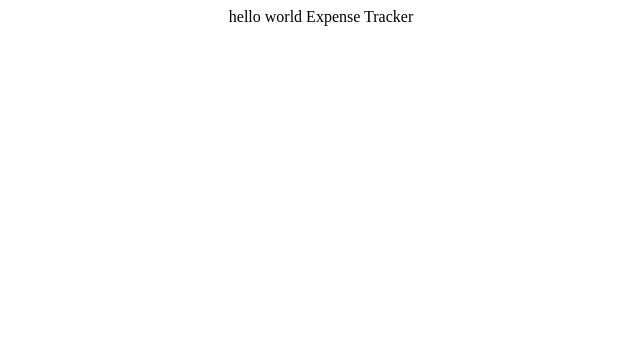
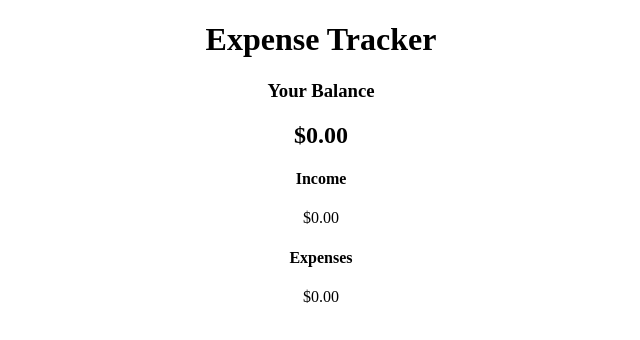
Before and after one commit to dominicmena/Expense-Tracker-React-Firebase, a React (Create React App) app: page /expense-tracker in a window 1280 px wide. Shown: the top 340 px of the page, without its empty margins (319-959 px from the left). Built offline with nearby package versions, Linux system fonts and the light colour scheme; no server answers.

Commit message:
creating design structure for expense page

```diff
--- a/src/pages/expense-tracker/index.jsx
+++ b/src/pages/expense-tracker/index.jsx
@@ -1,4 +1,23 @@
 export const ExpenseTracker = () => {
 
-    return <div>hello world Expense Tracker</div>
+    return <div className="expense-tracker">
+
+        <div className="container">
+            <h1>Expense Tracker</h1>
+            <div className="balance">
+                <h3>Your Balance</h3>
+                <h2>$0.00</h2>
+            </div>
+            <div className="summary">
+                <div className="income">
+                    <h4>Income</h4>
+                    <p>$0.00</p>
+                </div>
+                <div className="expenses">
+                <h4>Expenses</h4>
+                    <p>$0.00</p>
+                </div>
+            </div>
+        </div>
+    </div>
 };
```
